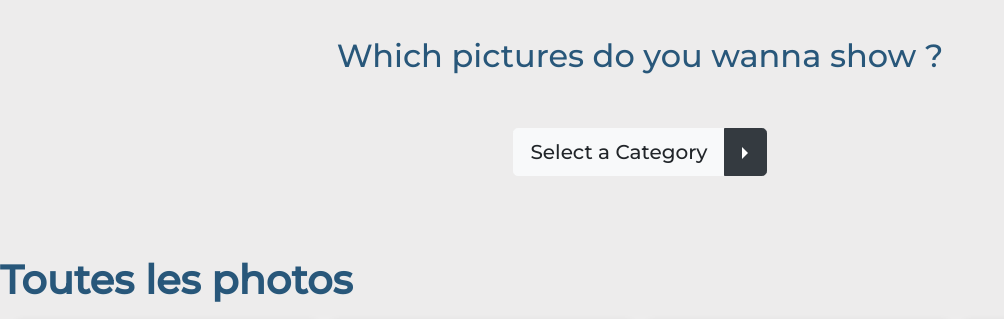
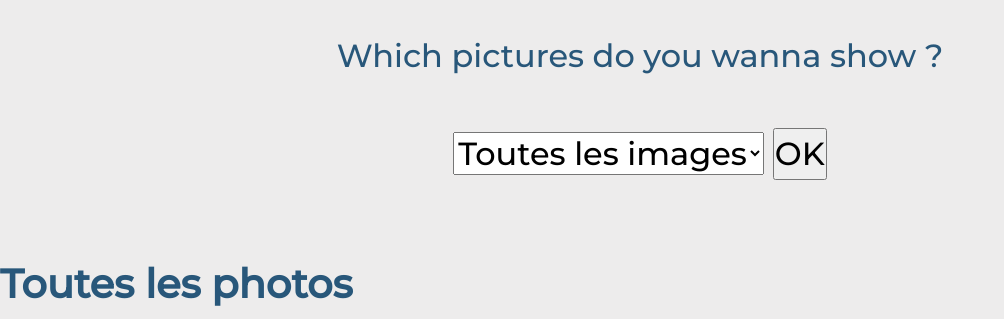
Before and after one commit to ECecillo/PinterestLike, a PHP site: page /home.php in a window 1280 px wide. Shown: the part 194-513 px from the top of the page, without its empty margins (0-1004 px from the left). Run offline with PHP 8.4, Linux system fonts and the light colour scheme; data comes from the database, SQL or seed files in the repository; some libraries are stand-ins or nearby versions.

Commit message:
mise à jour de home et add_funct pour ajouter ce que luca à fait pour la liste des catégories

```diff
--- a/fonctions/add_funct.php
+++ b/fonctions/add_funct.php
@@ -1,14 +1,61 @@
 <?php
 /* Récupère le nom des images dans la base de donnée */
 
-function get_all_image ($link) {
+function get_all_image($link)
+{
     $query = "SELECT nomFich from `Photo`;";
     $result = executeQuery($link, $query);
     return $result;
 }
 
-function get_alt ($link) {
+function get_alt($link)
+{
     $query = "SELECT `Photo.description` from `Photo`;";
     $result = executeQuery($link, $query);
     return $result;
 }
+
+function fill_category($link)
+{
+  $output='';
+  $query = "SELECT * from `Categorie`;";
+  $result = executeQuery($link, $query);
+  $cat=$result;
+  foreach ($cat as $cat1) {
+    $output .=  '<option value="'.$cat1["catId"].'">'.$cat1["nomCat"].'</option>';
+
+ }
+ return $output;
+}
+
+function fill_image($link)
+{
+  $output='';
+  if (isset($_POST['Valider']))
+  {
+    $image=$_POST['Image'];
+    if(($image=='')){
+      $query = "SELECT nomFich from `Photo`;";
+    }
+    else{
+       $query = 'SELECT * FROM Photo WHERE catId='.$image.'';
+
+    }
+  }
+  else{
+    $query = "SELECT nomFich from `Photo`;";
+  }
+    $result = executeQuery($link, $query);
+    $images=$result;
+    $nbImage = 0;
+    foreach ($images as $uneimage) {
+      $output.= "
+      <div class='card card-tall' style='background-image: url(./assets/img/". $uneimage['nomFich'] . ");' alt=''>
+        <a class='' href=''>
+          <span></span>
+        </a>
+      </div>";
+      $nbImage++;
+    }
+  return $output;
+}
--- a/home.php
+++ b/home.php
@@ -6,8 +6,7 @@ require_once 'fonctions/discussion.php';
 require_once 'fonctions/add_funct.php';
 
 $link = getConnection($dbHost, $dbUser, $dbPwd, $dbName);
-$images = get_all_image($link);
-/* $alt = get_alt($link); */
+
 
 ?>
 <!DOCTYPE html>
@@ -26,7 +25,7 @@ $images = get_all_image($link);
   </script>
   <script src="https://maxcdn.bootstrapcdn.com/bootstrap/4.0.0/js/bootstrap.min.js" integrity="sha384-JZR6Spejh4U02d8jOt6vLEHfe/JQGiRRSQQxSfFWpi1MquVdAyjUar5+76PVCmYl" crossorigin="anonymous">
   </script>
-
+  <script src="https://ajax.googleapis.com/ajax/libs/jquery/2.2.0/jquery.min.js"></script>
   <!-- Logo -->
   <link rel="icon" href="./img/pinter.png" type="image/icon type">
   <!-- Mon style -->
@@ -59,7 +58,6 @@ $images = get_all_image($link);
       </nav>
     </div>
   </header>
-
   <!-- Partie sur les images  -->
 
   <div class="category_paragraph">
@@ -67,37 +65,22 @@ $images = get_all_image($link);
   </div>
   <div class="category_selector">
     <div class="btn-group dropright">
-      <button class="btn btn-light btn-lg" type="button">
-        Select a Category
-      </button>
-      <button type="button" class="btn btn-lg btn-dark dropdown-toggle dropdown-toggle-split" data-toggle="dropdown" aria-haspopup="true" aria-expanded="false">
-        <span class="sr-only">Toggle Dropdown</span>
-      </button>
-      <div class="dropdown-menu">
-        <a class="dropdown-item" href="#">Nature</a>
-        <div class="dropdown-divider"></div>
-        <a class="dropdown-item" href="#">Animals</a>
-        <div class="dropdown-divider"></div>
-        <a class="dropdown-item" href="#">Life</a>
-      </div>
+      <form method="post" action="home.php">
+        <select id="Image" name="Image">
+          <option value=""> Toutes les images </option>
+          <?php echo fill_category($link); ?>
+        </select>
+        <input type="submit" name="Valider" value="OK" />
+      </form>
     </div>
   </div>
 
   <h1><strong>Toutes les photos</strong></h1>
   <!-- Affichage des jeux  -->
   <div>
-    <div class="photo-grid" style="margin: 1rem 1rem;">
+    <div class="photo-grid" id="fill_image" style="margin: 1rem 1rem;">
       <?php
-      $nbImage = 0;
-      foreach ($images as $uneimage) {
-        echo "
-        <div class='card card-tall' style='background-image: url(./assets/img/". $uneimage['nomFich'] . ");' alt=''>
-          <a class='' href=''>
-            <span></span>
-          </a>
-        </div>";
-        $nbImage++;
-      }
+      echo fill_image($link);
       ?>
     </div>
   </div>
```
